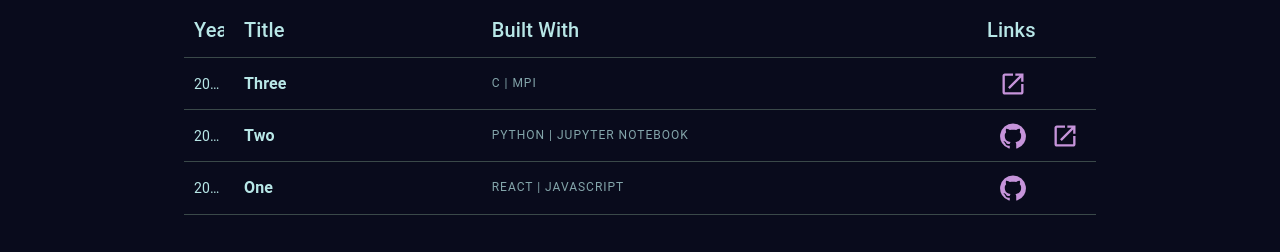
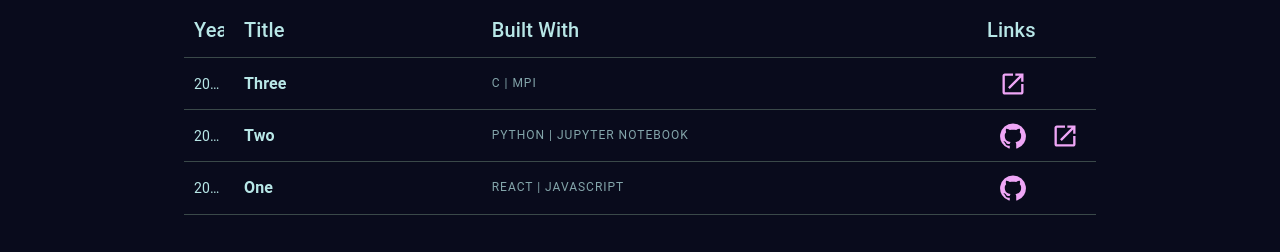
Before and after one commit to Ravi-Bossema/portfolio, a React (Create React App) app: page /archive in a window 1280 px wide. Shown: the part 354-606 px from the top of the page. Built offline with nearby package versions, Linux system fonts and the light colour scheme.

Commit message:
Slight style changes

```diff
--- a/src/components/Contact.js
+++ b/src/components/Contact.js
@@ -4,12 +4,12 @@ import {
 	Container,
 	Divider,
 	IconButton,
-	Link,
+	Tooltip,
 	Typography,
 } from '@mui/material';
 import { useLanguage, getSelectedLanguage } from '../LanguageProvider';
 import { contactText, sections } from '../data/text';
-import { GitHub, LinkedIn, Twitter } from '@mui/icons-material';
+import { Email, GitHub, LinkedIn, Twitter } from '@mui/icons-material';
 
 export default function Contact() {
 	const { languages } = useLanguage();
@@ -36,39 +36,48 @@ export default function Contact() {
 					sx={{ marginInline: 10 }}
 					align="center"
 				>
-					<Link
+					<Tooltip title="ravi.bossema@gmail.com">
+						<IconButton
+							aria-label="Email"
 							href="mailto:ravi.bossema@gmail.com"
 							target="_blank"
-						underline="hover"
+							sx={{ height: 80, width: 80, fontSize: 60 }}
 						>
-						ravi.bossema@gmail.com
-					</Link>
-					<br />
-					<br />
+							<Email color="primary" fontSize="inherit" />
+						</IconButton>
+					</Tooltip>
+					<Tooltip title="Ravi-Bossema">
 						<IconButton
 							aria-label="GitHub"
 							href={'https://github.com/Ravi-Bossema'}
 							target="_blank"
 							sx={{ height: 80, width: 80, fontSize: 60 }}
 						>
-						<GitHub color="secondary" fontSize="inherit" />
+							<GitHub color="primary" fontSize="inherit" />
 						</IconButton>
+					</Tooltip>
+					<Tooltip title="@mr_flopflop">
 						<IconButton
 							aria-label="Twitter"
 							href={'https://twitter.com/mr_flopflop'}
 							target="_blank"
 							sx={{ height: 80, width: 80, fontSize: 60 }}
 						>
-						<Twitter color="secondary" fontSize="inherit" />
+							<Twitter color="primary" fontSize="inherit" />
 						</IconButton>
+					</Tooltip>
+					<Tooltip title="Ravi Bossema">
 						<IconButton
 							aria-label="LinkedIn"
-						href={'www.linkedin.com/in/ravi-bossema-06bb2015a'}
+							href={
+								'https://linkedin.com/in/ravi-bossema-06bb2015a'
+							}
 							target="_blank"
 							sx={{ height: 80, width: 80, fontSize: 60 }}
 						>
-						<LinkedIn color="secondary" fontSize="inherit" />
+							<LinkedIn color="primary" fontSize="inherit" />
 						</IconButton>
+					</Tooltip>
 				</Typography>
 			</Container>
 		</Box>
--- a/src/theme.js
+++ b/src/theme.js
@@ -46,7 +46,7 @@ export const BardTheme = createTheme({
 			contrastText: '#090b1c',
 		},
 		secondary: {
-			main: '#c694da',
+			main: '#efa6f6',
 		},
 		background: {
 			default: '#090b1c',
@@ -73,7 +73,7 @@ export const BardTheme = createTheme({
 		MuiLink: {
 			styleOverrides: {
 				root: {
-					color: '#DA94CB',
+					color: '#efa6f6',
 				},
 			},
 		},
```
Lines whose indentation alone changed are shown as unchanged.
